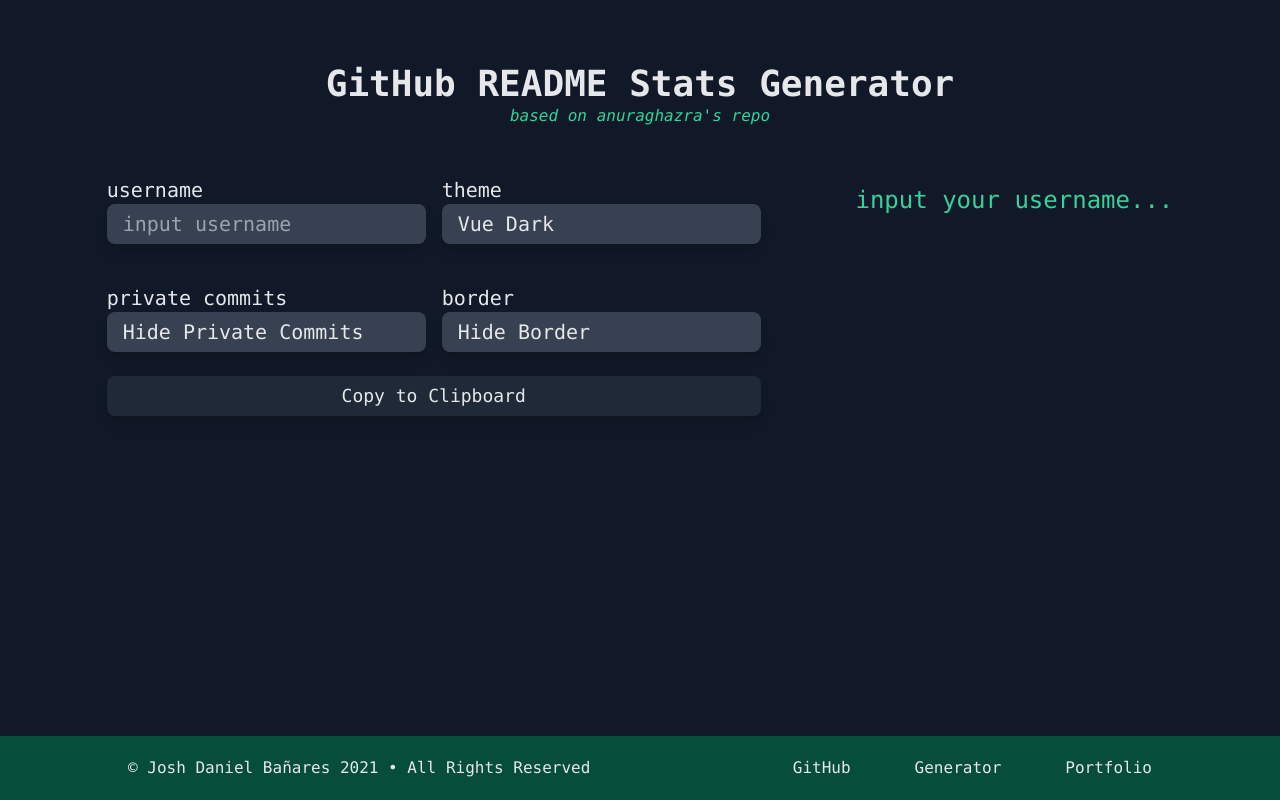
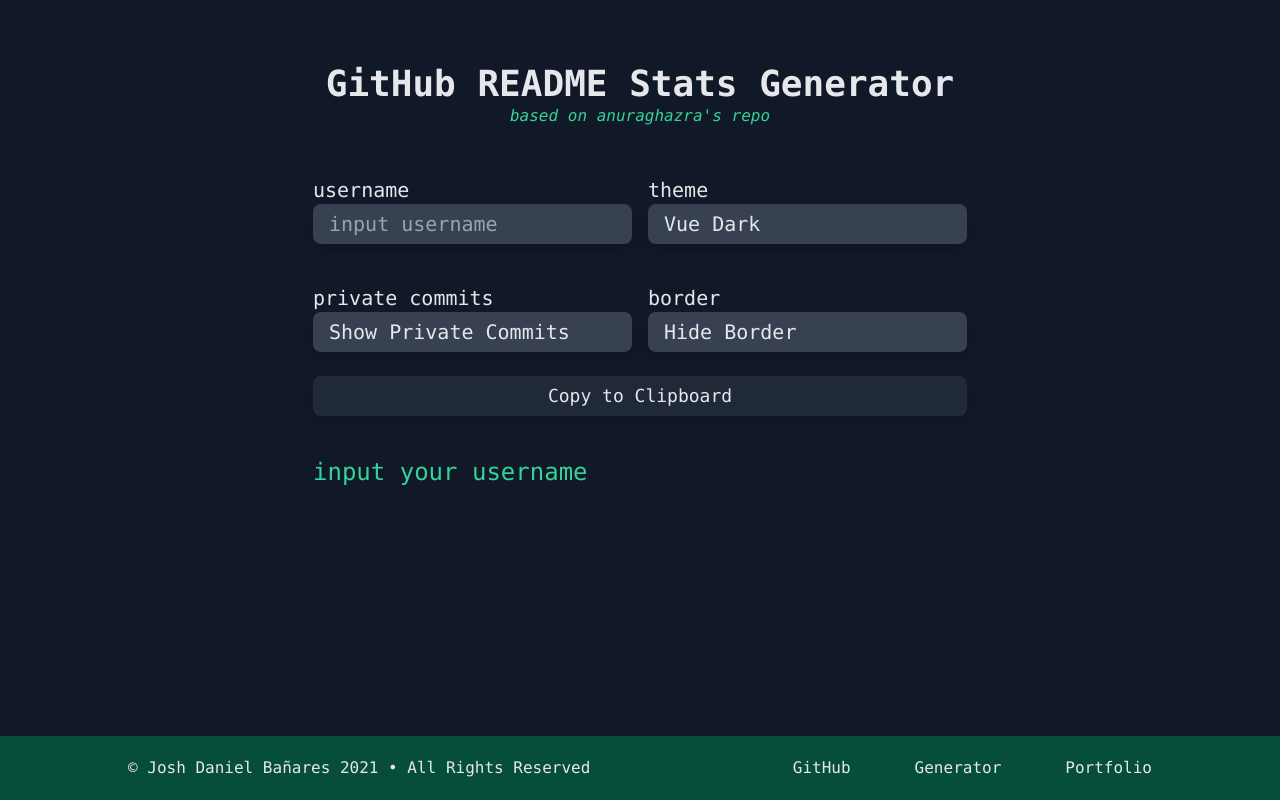
Before and after one commit to omsimos/github-stats, a React (Vite) app: page / in a window 1280 px wide. Built offline with nearby package versions, Linux system fonts and the light colour scheme.

Commit message:
Fix layout of images

```diff
--- a/index.html
+++ b/index.html
@@ -6,7 +6,7 @@
     <meta name="viewport" content="width=device-width, initial-scale=1.0" />
     <title>GitHub Stats Generator</title>
   </head>
-  <body>
+  <body class="bg-gray-900 font-mono text-gray-200">
     <div id="root"></div>
     <script type="module" src="/src/main.tsx"></script>
   </body>
--- a/src/App.tsx
+++ b/src/App.tsx
@@ -8,7 +8,7 @@ const App: React.FC = () => {
   const [username, setUsername] = useState<string>("");
   const [theme, setTheme] = useState<string>("vue-dark");
   const [border, setBorder] = useState<string>("true");
-  const [countPrivate, setCountPrivate] = useState<string>("false");
+  const [countPrivate, setCountPrivate] = useState<string>("true");
   const [copied, setCopied] = useState<boolean>(false);
   const [compact, setCompact] = useState<string>("compact");
 
@@ -46,34 +46,34 @@ const App: React.FC = () => {
   };
 
   return (
-    <div className='h-screen bg-gray-900 font-mono text-gray-200 flex flex-col items-center'>
-      <Header />
+    <div className='h-screen flex flex-col items-center'>
+      <div className=''>
+        <Header />
 
-      <div className='flex justify-between w-10/12 mt-8'>
         <Options {...optionsProps} />
 
-        <div className='dlg:hidden mt-6'>
+        <div className='dlg:hidden'>
           {username ? (
-            <div className='flex flex-col items-center gap-4'>
+            <div className='flex h-48'>
               <img
-                className='outline-none shadow-lg'
+                className='outline-none shadow-lg rounded-xl'
                 src={ghStats()}
                 alt='github stats'
               />
               <img
-                className='outline-none shadow-lg'
+                className='outline-none shadow-lg rounded-xl'
                 src={ghTopLangs()}
                 alt='github top languages'
               />
             </div>
           ) : (
-            <h1 className='text-2xl text-green-400'>input your username...</h1>
+            <h1 className='text-2xl text-green-400'>input your username</h1>
           )}
         </div>
-      </div>
 
-      <div className='hidden dmd:block my-auto text-xl text-green-400'>
-        <p>Not Available for Mobile! 😭</p>
+        <div className='hidden dmd:block my-auto text-xl text-green-400'>
+          <p>Not Available for Mobile! 😭</p>
+        </div>
       </div>
 
       <Footer />
--- a/src/components/Options.tsx
+++ b/src/components/Options.tsx
@@ -4,7 +4,7 @@ import { ThemeOption } from "./ThemeOption";
 
 export const Options: React.FC<OptionsProps> = props => {
   return (
-    <div className='text-xl grid grid-cols-2 gap-4 dmd:hidden'>
+    <div className='mt-8 text-xl grid grid-cols-2 gap-4 dmd:hidden'>
       <div className='choices'>
         <label>username</label>
         <input
```
